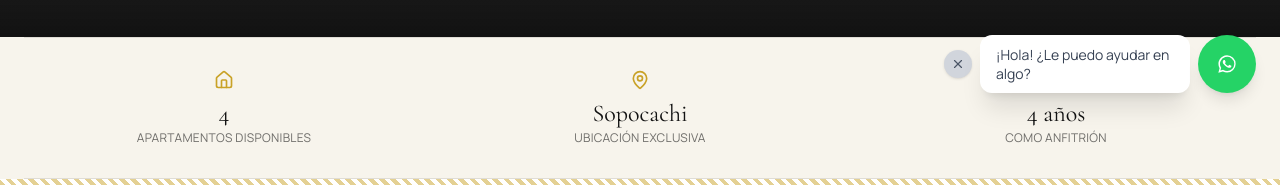
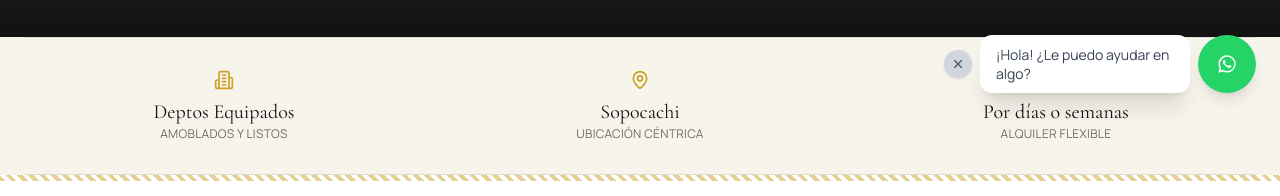
Before and after one commit to BladimirBLopez/andes-stay, a Next.js app: page / in a window 1280 px wide. Shown: the part 683-879 px from the top of the page. Built offline with nearby package versions, Linux system fonts and the light colour scheme.

Commit message:
Actualizar TrustStats con las 3 características del flyer: Deptos Equipados, Sopocachi, Alquiler por días o semanas

```diff
--- a/app/TrustStats.tsx
+++ b/app/TrustStats.tsx
@@ -1,36 +1,35 @@
 "use client";
 
-import CountUp from "react-countup";
-import { Home, MapPin, Clock } from "lucide-react";
+import { Building2, MapPin, CalendarDays } from "lucide-react";
 
 export default function TrustStats() {
   return (
     <div className="grid grid-cols-3 gap-4 py-8 border-y border-noche/10">
       <div className="text-center">
-        <Home size={20} className="mx-auto mb-2 text-terracota" />
-        <div className="font-display text-2xl">
-          <CountUp end={4} duration={1.5} />
+        <Building2 size={20} className="mx-auto mb-2 text-terracota" />
+        <div className="font-display text-lg md:text-xl">
+          Deptos Equipados
         </div>
         <div className="text-xs text-noche/60 uppercase tracking-wide">
-          Apartamentos disponibles
+          Amoblados y listos
         </div>
       </div>
       <div className="text-center">
         <MapPin size={20} className="mx-auto mb-2 text-terracota" />
-        <div className="font-display text-2xl">
+        <div className="font-display text-lg md:text-xl">
           Sopocachi
         </div>
         <div className="text-xs text-noche/60 uppercase tracking-wide">
-          Ubicación exclusiva
+          Ubicación céntrica
         </div>
       </div>
       <div className="text-center">
-        <Clock size={20} className="mx-auto mb-2 text-terracota" />
-        <div className="font-display text-2xl">
-          <CountUp end={4} duration={1.5} /> años
+        <CalendarDays size={20} className="mx-auto mb-2 text-terracota" />
+        <div className="font-display text-lg md:text-xl">
+          Por días o semanas
         </div>
         <div className="text-xs text-noche/60 uppercase tracking-wide">
-          Como anfitrión
+          Alquiler flexible
         </div>
       </div>
     </div>
```
